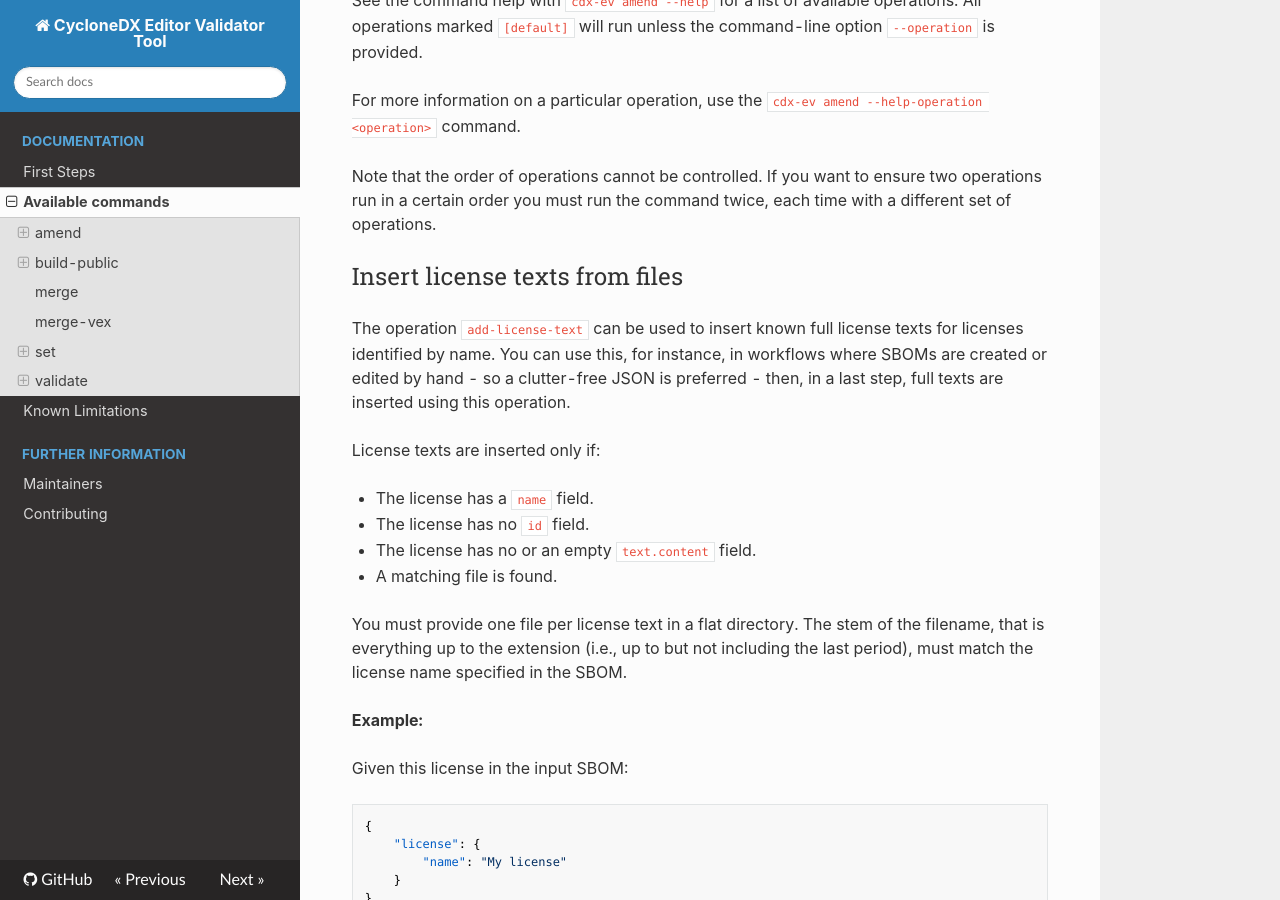
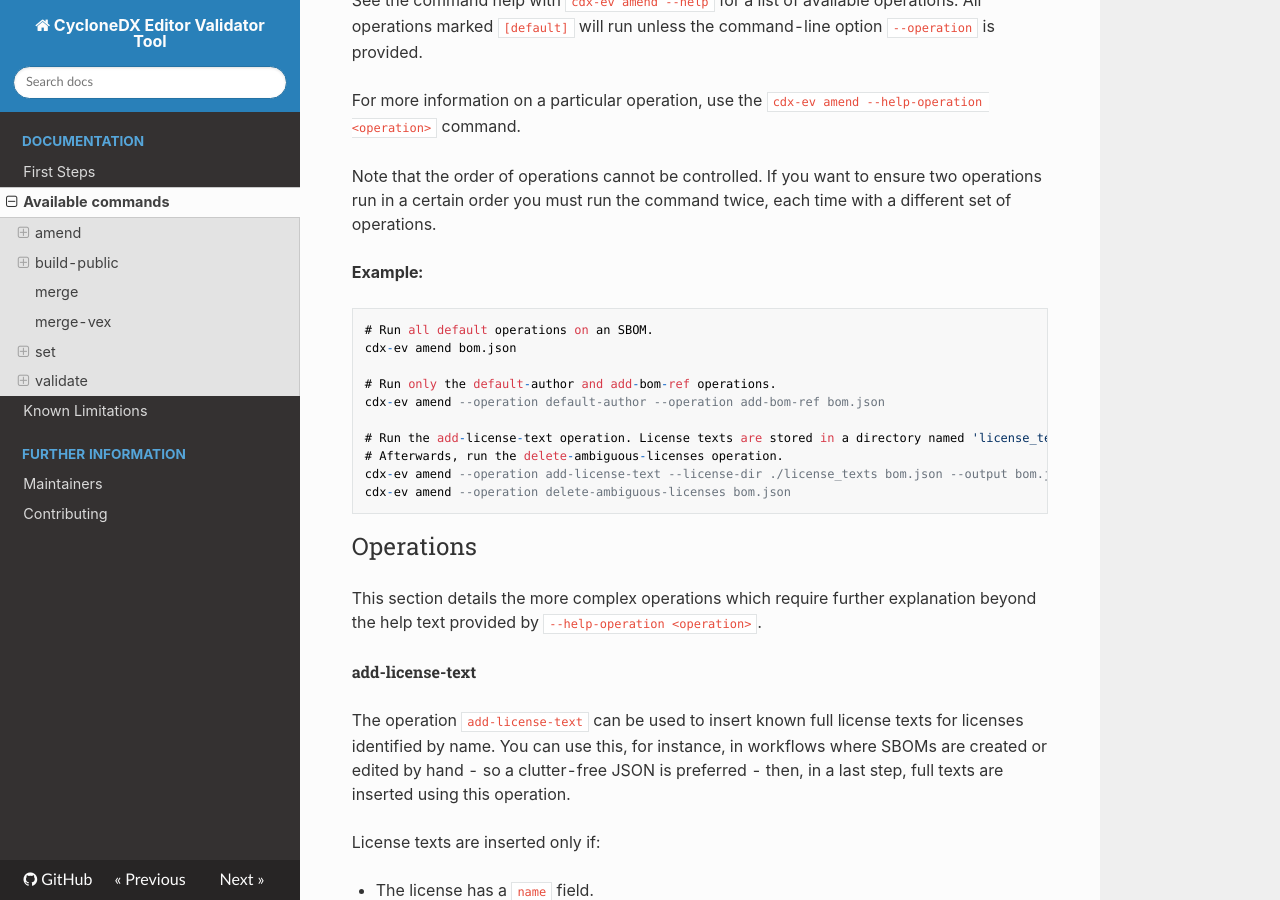
Before and after one commit to Festo-se/cyclonedx-editor-validator, an MkDocs documentation site: the page built from docs/available_commands.md, in a window 1280 px wide and 900 px high, scrolled down 536 px. Built offline with MkDocs 1.6.1, drawn with Linux system fonts in a browser that asks for light colours; nearby versions of some CDN libraries; some web fonts are replaced.

Commit message:
docs: add examples to amend

```diff
--- a/docs/available_commands.md
+++ b/docs/available_commands.md
@@ -16,7 +16,24 @@ For more information on a particular operation, use the `cdx-ev amend --help-ope
 
 Note that the order of operations cannot be controlled. If you want to ensure two operations run in a certain order you must run the command twice, each time with a different set of operations.
 
-### Insert license texts from files
+__Example:__
+
+    # Run all default operations on an SBOM.
+    cdx-ev amend bom.json
+
+    # Run only the default-author and add-bom-ref operations.
+    cdx-ev amend --operation default-author --operation add-bom-ref bom.json
+
+    # Run the add-license-text operation. License texts are stored in a directory named 'license_texts'.
+    # Afterwards, run the delete-ambiguous-licenses operation.
+    cdx-ev amend --operation add-license-text --license-dir ./license_texts bom.json --output bom.json
+    cdx-ev amend --operation delete-ambiguous-licenses bom.json
+
+### Operations
+
+This section details the more complex operations which require further explanation beyond the help text provided by `--help-operation <operation>`.
+
+#### add-license-text
 
 The operation `add-license-text` can be used to insert known full license texts for licenses identified by name. You can use this, for instance, in workflows where SBOMs are created or edited by hand - so a clutter-free JSON is preferred - then, in a last step, full texts are inserted using this operation.
 
```
